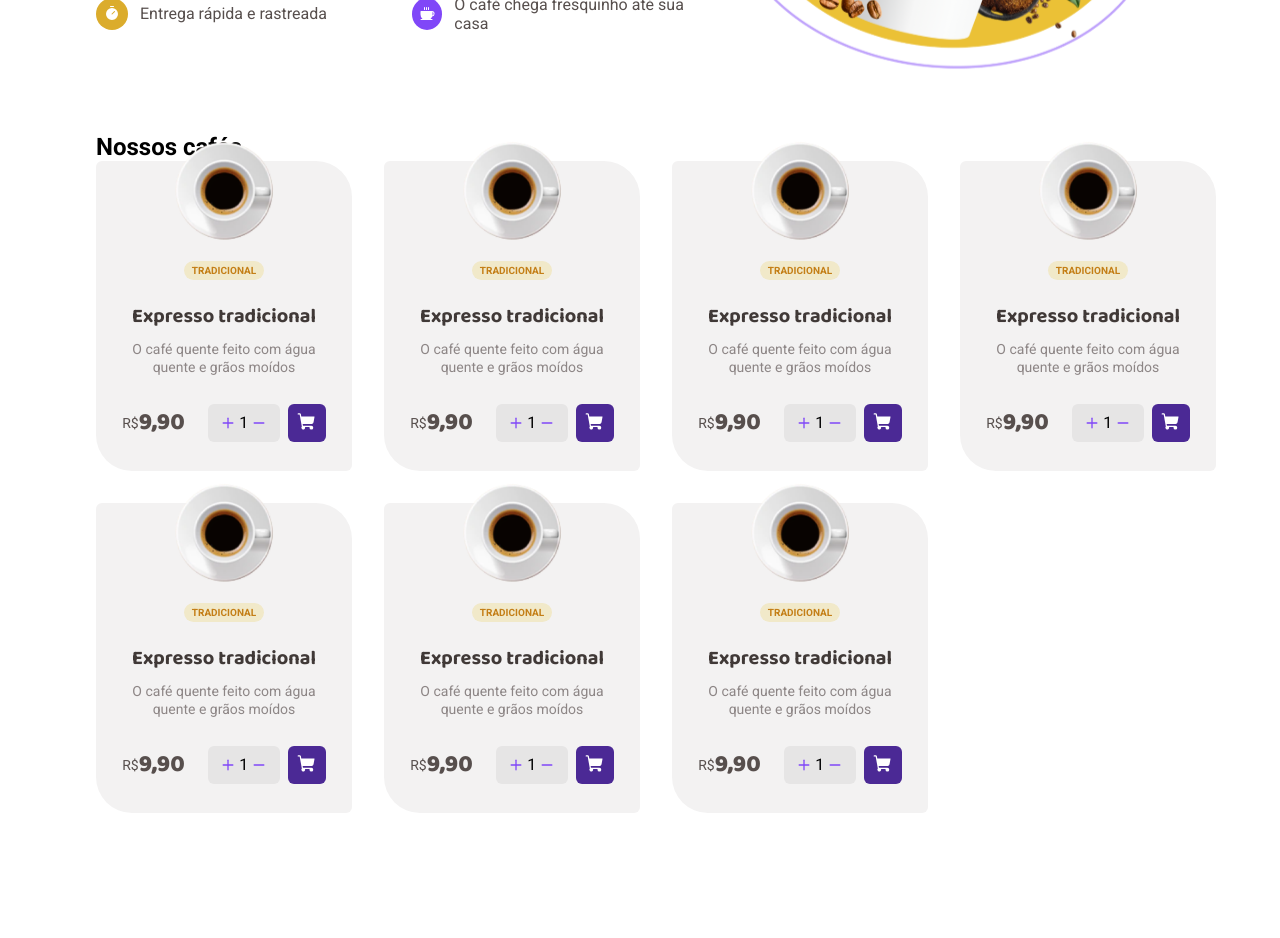
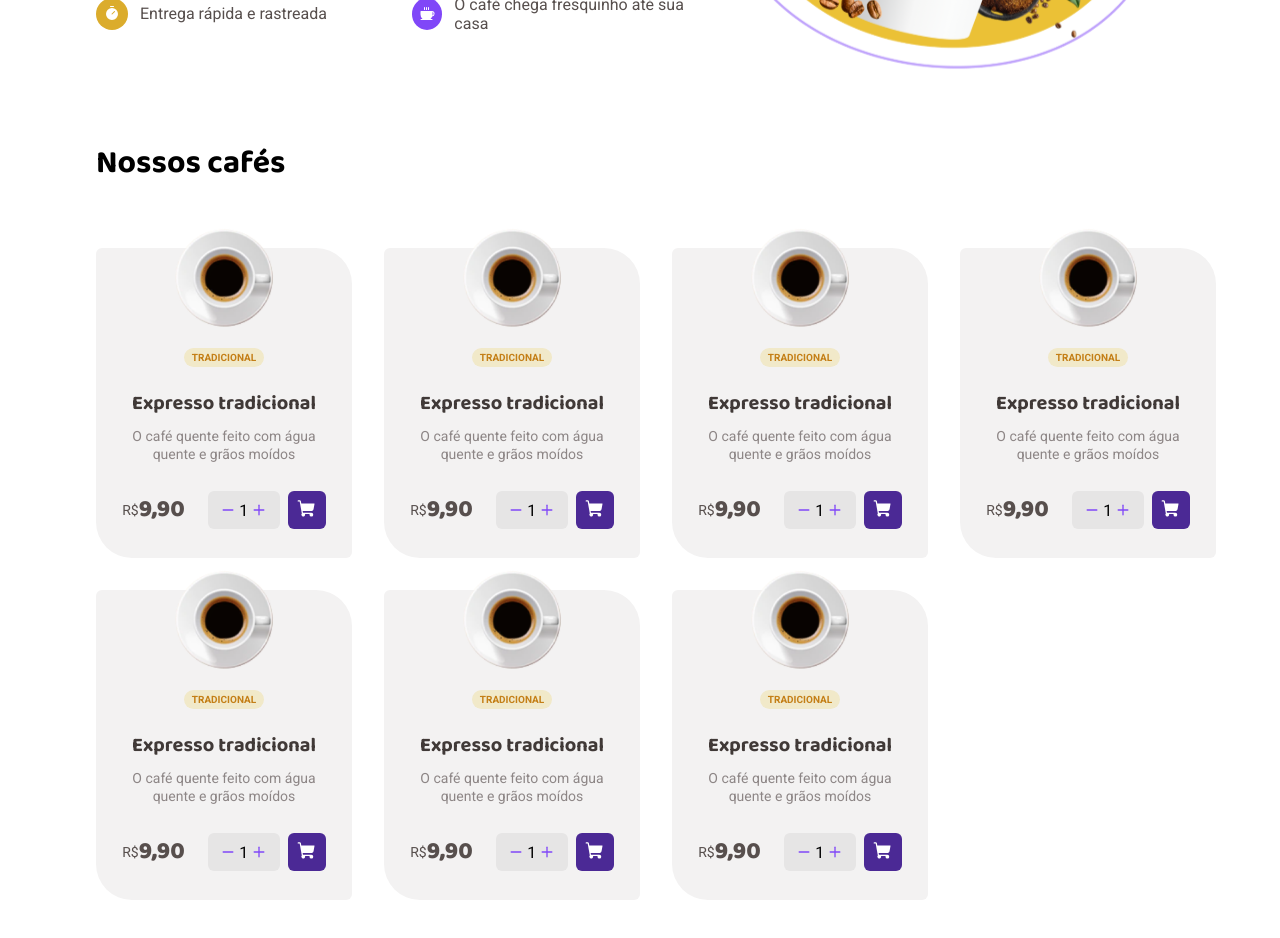
Before and after one commit to MayconSlv/Coffee-Delivery, a React (Vite) app: page / in a window 1280 px wide. Shown: the part 420-1358 px from the top of the page. Before the commit the page ends 1233 px from the top, so only its background shows below. Built offline with nearby package versions, Linux system fonts and the light colour scheme.

Commit message:
coffee main content layout

```diff
--- a/src/components/CoffeeCard/index.tsx
+++ b/src/components/CoffeeCard/index.tsx
@@ -31,7 +31,7 @@ export function CoffeeCard() {
 
         <ButtonsContainer>
           <CounterButton>
-            <Plus size={14} weight='bold' /> 1 <Minus size={14} weight='bold' />
+            <Minus size={14} weight='bold' /> 1 <Plus size={14} weight='bold' />
           </CounterButton>
           <CartIconContainer>
             <ShoppingCart weight='fill' size={20} />
--- a/src/components/CoffeeCard/style.ts
+++ b/src/components/CoffeeCard/style.ts
@@ -50,6 +50,7 @@ export const CardDesc = styled.div`
 `
 export const PriceContainer = styled.div`
   display: flex;
+  align-items: center;
   margin-top: 2rem;
   gap: 2.3rem;
 `
@@ -59,7 +60,6 @@ export const Price = styled.div`
   line-height: 1.8rem;
   color: ${(props) => props.theme.colors['base-text']};
   display: flex;
-  align-items: center;
 
   span:last-child {
     font-family: 'Baloo 2';
--- a/src/pages/Home/index.tsx
+++ b/src/pages/Home/index.tsx
@@ -3,7 +3,13 @@ import { useTheme } from 'styled-components'
 
 import introImage from '../../assets/intro.svg'
 
-import { BenefitsLayout, CoffeeContainer, Intro, IntroText } from './styles'
+import {
+  BenefitsLayout,
+  CoffeeContainer,
+  Intro,
+  IntroText,
+  MainContent,
+} from './styles'
 import { InfoIcon } from '../../components/InfoIcon'
 import { CoffeeCard } from '../../components/CoffeeCard'
 
@@ -49,6 +55,7 @@ export function Home() {
         <img src={introImage} alt='' />
       </Intro>
 
+      <MainContent>
         <h2>Nossos cafés</h2>
         <CoffeeContainer>
           <CoffeeCard />
@@ -59,6 +66,7 @@ export function Home() {
           <CoffeeCard />
           <CoffeeCard />
         </CoffeeContainer>
+      </MainContent>
     </>
   )
 }
--- a/src/pages/Home/styles.ts
+++ b/src/pages/Home/styles.ts
@@ -33,8 +33,17 @@ export const BenefitsLayout = styled.div`
   gap: 2rem;
 `
 
+export const MainContent = styled.div`
+  h2 {
+    font-family: 'Baloo 2';
+    font-size: 3.2rem;
+    line-height: 6.16rem;
+  }
+`
+
 export const CoffeeContainer = styled.main`
   display: grid;
   grid-template-columns: 1fr 1fr 1fr 1fr;
   gap: 3.2rem;
+  padding: 5.4rem 0 15rem;
 `
```
Lines whose indentation alone changed are shown as unchanged.
